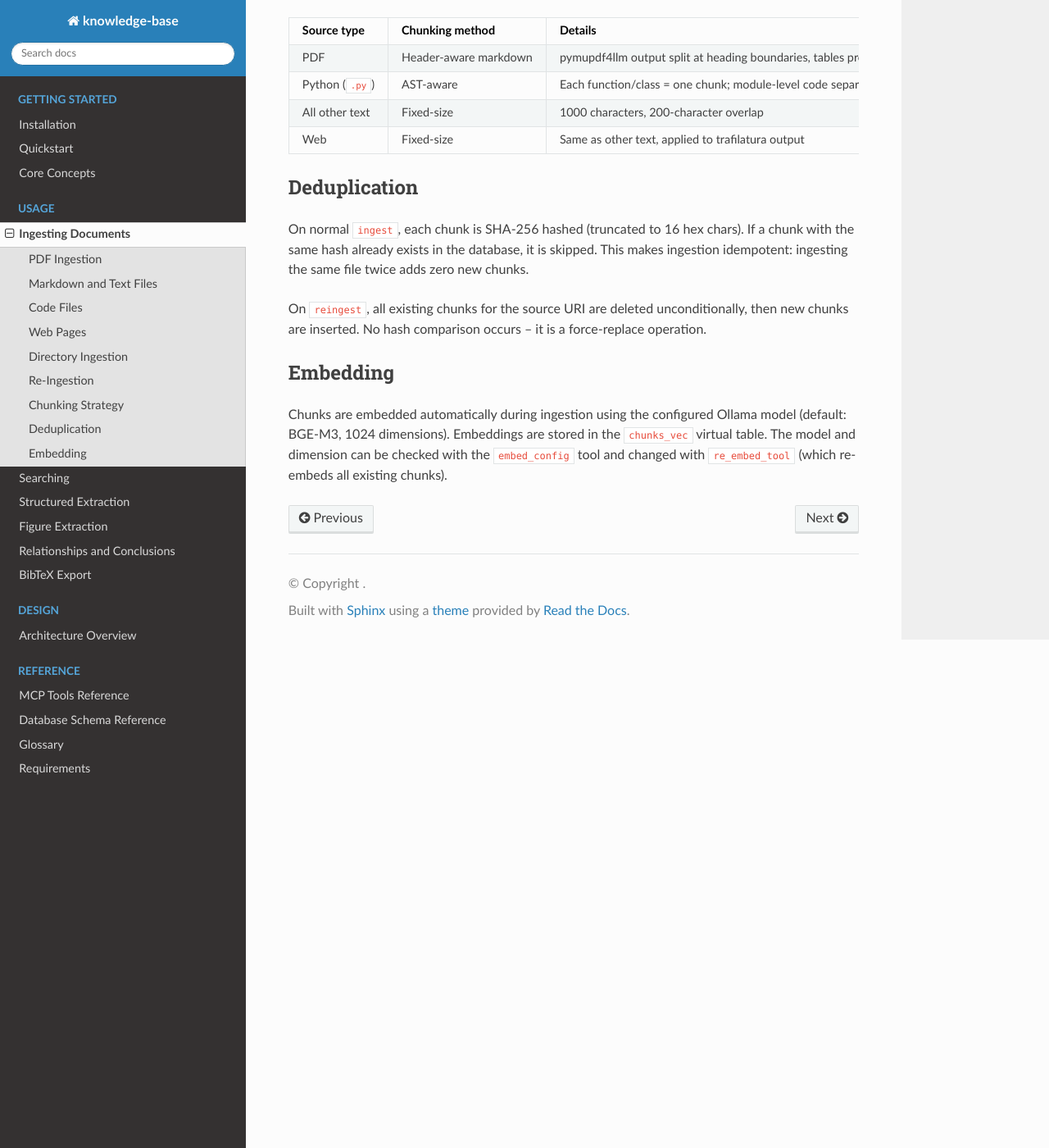
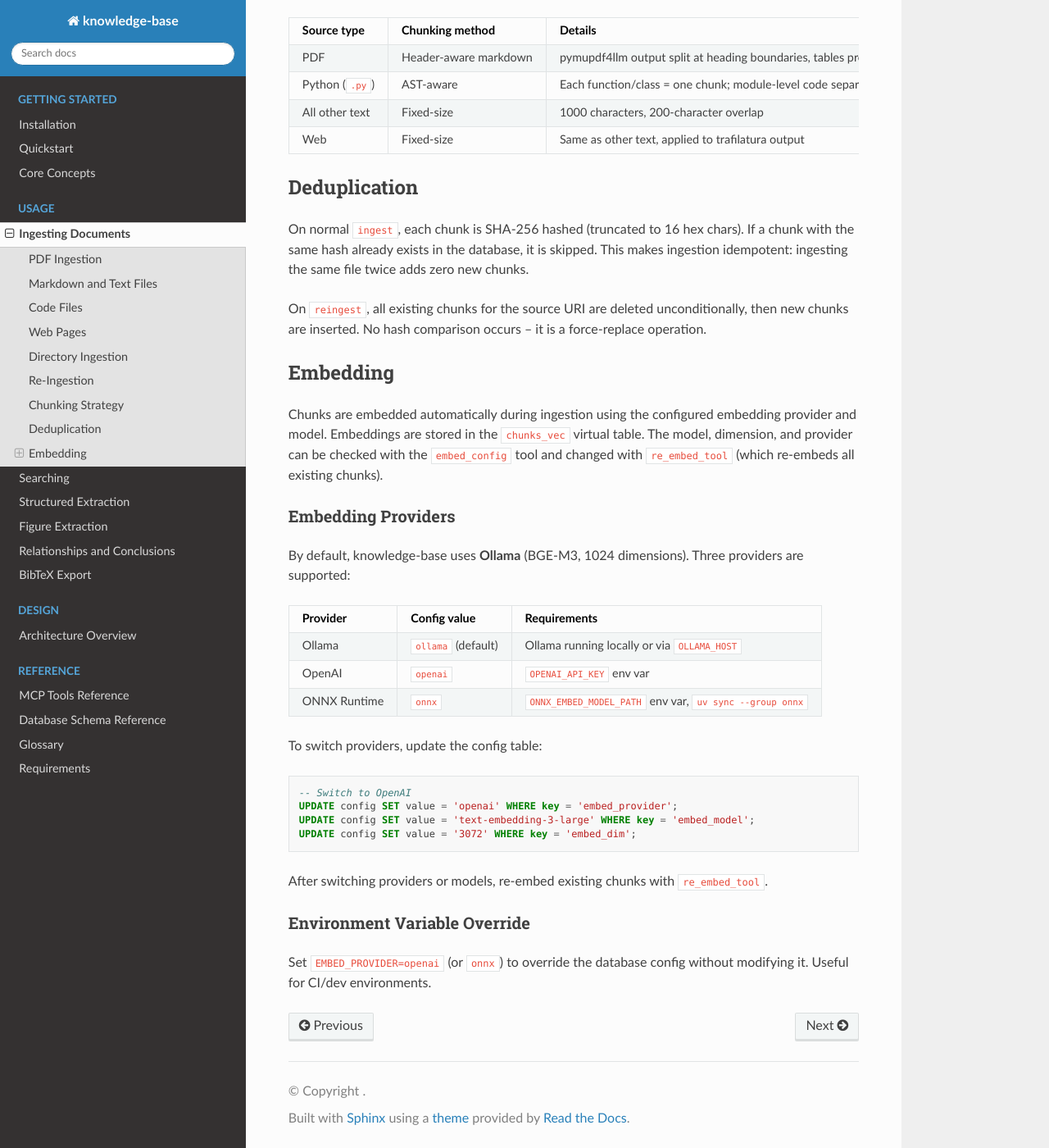
Before and after one commit to dutiona/knowledge-base, a Sphinx documentation site: the page built from docs/usage/ingesting-documents.md, in a window 1280 px wide and 1400 px high, scrolled down 2885 px. Shown: the whole window at 82% size. Built offline with Sphinx 7.4.7 and the Read the Docs theme 3.1.0, drawn with Linux system fonts in a browser that asks for light colours.

Commit message:
docs: add embedding provider configuration guide
Document how to switch between Ollama, OpenAI, and ONNX providers.
Include config table examples, env var overrides, and provider requirements.

Refs #95

````diff
--- a/docs/usage/ingesting-documents.md
+++ b/docs/usage/ingesting-documents.md
@@ -124,4 +124,29 @@ On `reingest`, all existing chunks for the source URI are deleted unconditionall
 
 ## Embedding
 
-Chunks are embedded automatically during ingestion using the configured Ollama model (default: BGE-M3, 1024 dimensions). Embeddings are stored in the `chunks_vec` virtual table. The model and dimension can be checked with the `embed_config` tool and changed with `re_embed_tool` (which re-embeds all existing chunks).
+Chunks are embedded automatically during ingestion using the configured embedding provider and model. Embeddings are stored in the `chunks_vec` virtual table. The model, dimension, and provider can be checked with the `embed_config` tool and changed with `re_embed_tool` (which re-embeds all existing chunks).
+
+### Embedding Providers
+
+By default, knowledge-base uses **Ollama** (BGE-M3, 1024 dimensions). Three providers are supported:
+
+| Provider     | Config value       | Requirements                                            |
+| ------------ | ------------------ | ------------------------------------------------------- |
+| Ollama       | `ollama` (default) | Ollama running locally or via `OLLAMA_HOST`             |
+| OpenAI       | `openai`           | `OPENAI_API_KEY` env var                                |
+| ONNX Runtime | `onnx`             | `ONNX_EMBED_MODEL_PATH` env var, `uv sync --group onnx` |
+
+To switch providers, update the config table:
+
+```sql
+-- Switch to OpenAI
+UPDATE config SET value = 'openai' WHERE key = 'embed_provider';
+UPDATE config SET value = 'text-embedding-3-large' WHERE key = 'embed_model';
+UPDATE config SET value = '3072' WHERE key = 'embed_dim';
+```
+
+After switching providers or models, re-embed existing chunks with `re_embed_tool`.
+
+### Environment Variable Override
+
+Set `EMBED_PROVIDER=openai` (or `onnx`) to override the database config without modifying it. Useful for CI/dev environments.
````
